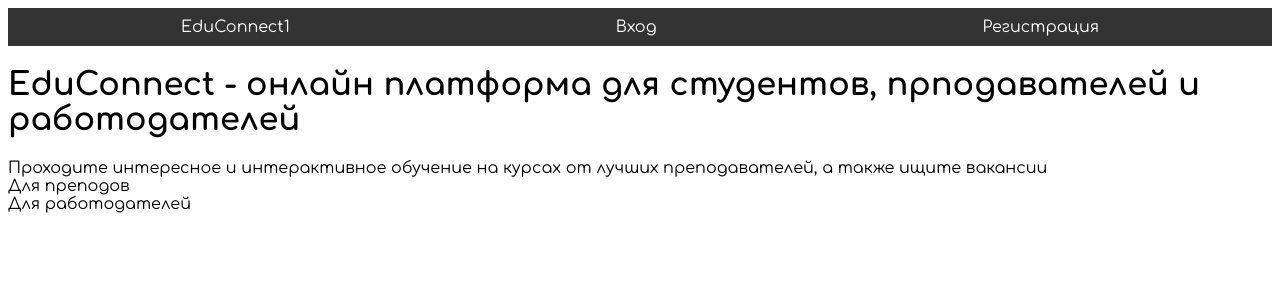
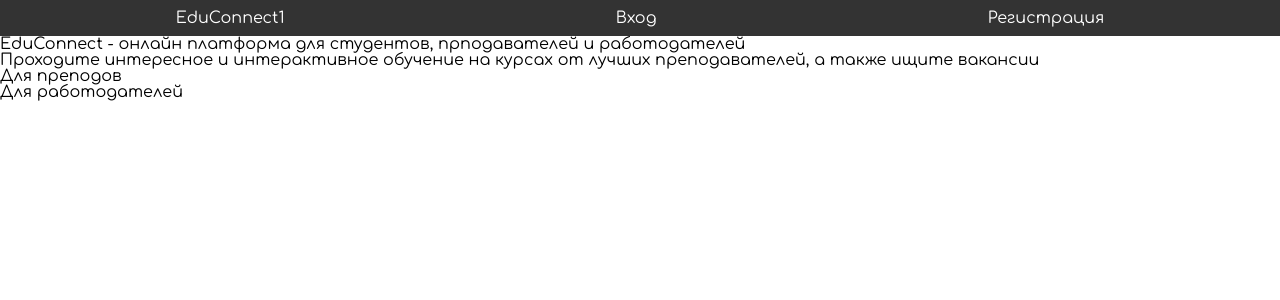
Before and after one commit to lopurw/ChillGuys_EduConnect, a React (Vite) app: page / in a window 1280 px wide. Shown: the top 300 px of the page. Built offline with nearby package versions, Linux system fonts and the light colour scheme.

Commit message:
General.css

```diff
--- a/src/styles/general.css
+++ b/src/styles/general.css
@@ -2,3 +2,53 @@
 	font-family: 'Comfortaa', sans-serif !important;
 	font-optical-sizing: auto !important;
 }
+
+/* Reset */
+html, body, div, span, applet, object, iframe,
+h1, h2, h3, h4, h5, h6, p, blockquote, pre,
+a, abbr, acronym, address, big, cite, code,
+del, dfn, em, img, ins, kbd, q, s, samp,
+small, strike, strong, sub, sup, tt, var,
+b, u, i, center,
+dl, dt, dd, ol, ul, li,
+fieldset, form, label, legend,
+table, caption, tbody, tfoot, thead, tr, th, td,
+article, aside, canvas, details, embed,
+figure, figcaption, footer, header, hgroup,
+menu, nav, output, ruby, section, summary,
+time, mark, audio, video {
+	margin: 0;
+	padding: 0;
+	border: 0;
+	font-size: 100%;
+	font: inherit;
+	vertical-align: baseline;
+}
+
+article, aside, details, figcaption, figure,
+footer, header, hgroup, menu, nav, section {
+	display: block;
+}
+
+body {
+	line-height: 1;
+}
+
+ol, ul {
+	list-style: none;
+}
+
+blockquote, q {
+	quotes: none;
+}
+
+blockquote:before, blockquote:after,
+q:before, q:after {
+	content: '';
+	content: none;
+}
+
+table {
+	border-collapse: collapse;
+	border-spacing: 0;
+}
```
